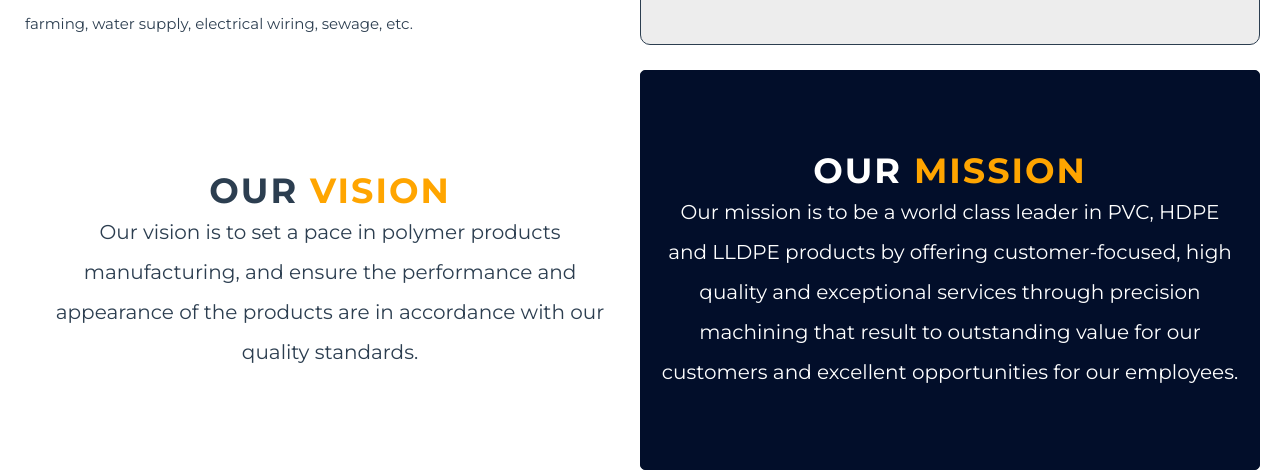
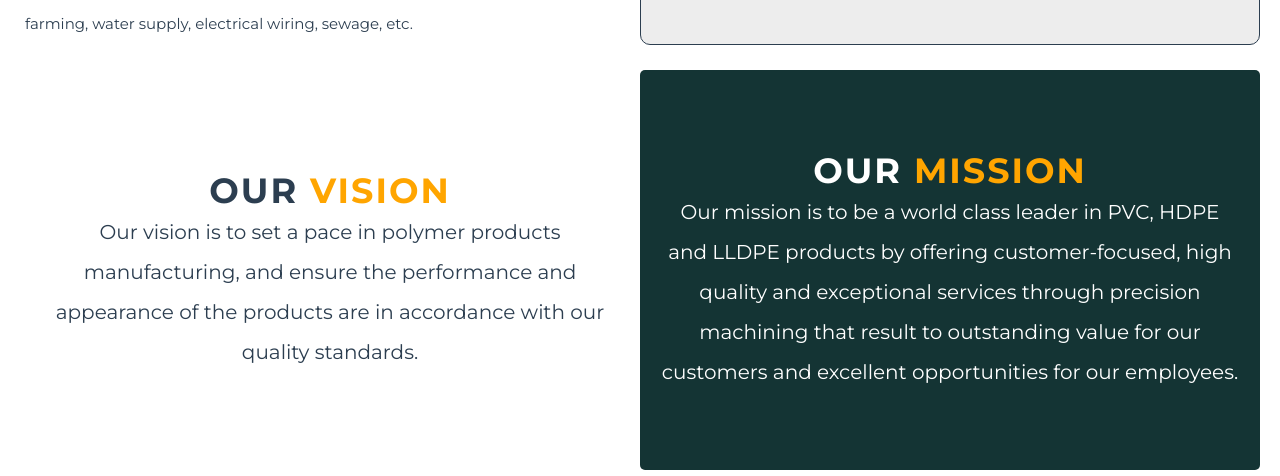
Before and after one commit to utibeinyangetuk/cobef, a Vue app: page /about in a window 1280 px wide. Shown: the part 468-944 px from the top of the page. Built offline with nearby package versions, Linux system fonts and the light colour scheme.

Commit message:
background-color change

```diff
--- a/src/views/AboutPage.vue
+++ b/src/views/AboutPage.vue
@@ -149,8 +149,7 @@
 	}
 
 	.mission {
-		background-color: #020e2a;
-		border: 1px solid #020e2a;
+		background-color: rgb(20, 52, 52);
 		border-radius: 5px;
 		color: #ffffff;
 		height: 400px;
```
